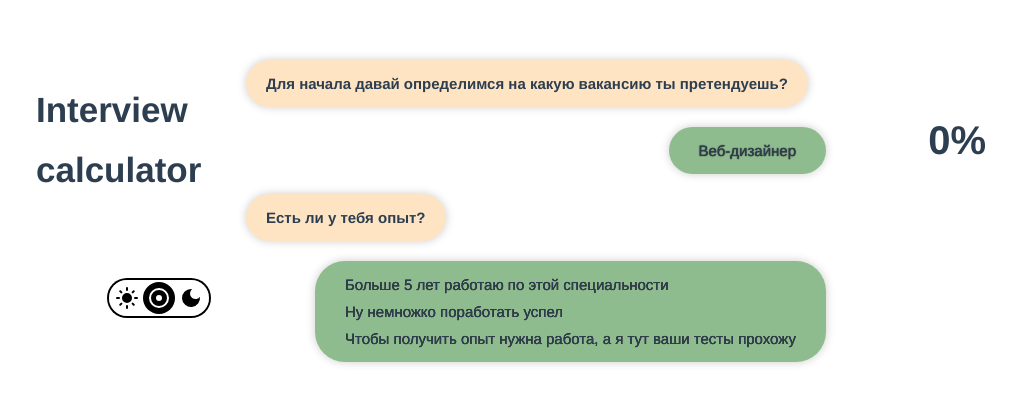
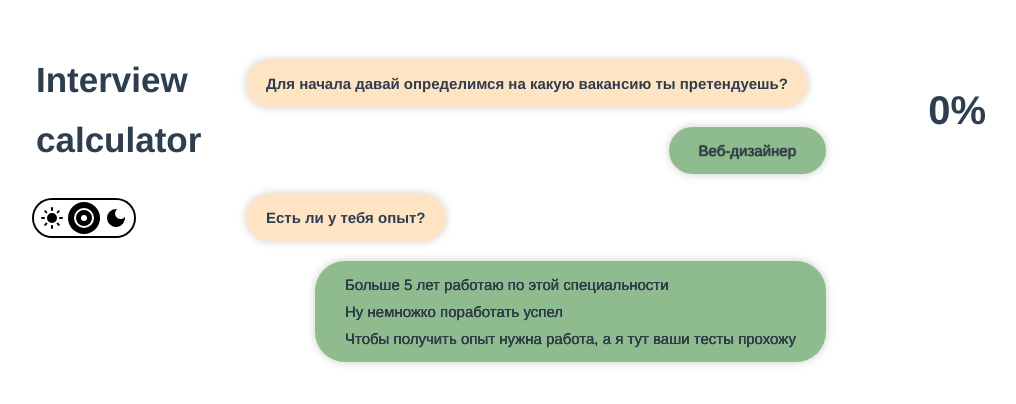
Before and after one commit to azzimandias/interview-calculator, a Vue app: page / in a window 1280 px wide. Both pictures are taken after a click on the element "Веб-дизайнер". Shown: the top 404 px of the page, without its empty margins (104-1120 px from the left). Built offline with nearby package versions, Linux system fonts and the light colour scheme.

Commit message:
New styles

```diff
--- a/src/styles/main.css
+++ b/src/styles/main.css
@@ -52,9 +52,9 @@ body::-webkit-scrollbar {
 
 .application-name {
     position: fixed;
-    top: 10%;
+    top: 50px;
     left: calc(50% - 850px);
-    width: 100px;
+    width: 200px;
     font-size: 50px;
     line-height: 60px;
     margin: 0;
@@ -73,8 +73,8 @@ body::-webkit-scrollbar {
 
 .switcher {
     position: fixed;
-    top: 35%;
-    left: calc(50% - 750px);
+    top: 200px;
+    left: calc(50% - 850px);
     margin: 0;
     padding: 2px;
     display: grid;
@@ -273,7 +273,7 @@ body::-webkit-scrollbar {
     }
 
     .switcher {
-        left: calc(50% - 560px);
+        left: calc(50% - 660px);
     }
 
     .chat {
@@ -288,7 +288,7 @@ body::-webkit-scrollbar {
     }
 
     .switcher {
-        left: calc(50% - 425px);
+        left: calc(50% - 500px);
     }
 
     .chat {
@@ -331,8 +331,7 @@ body::-webkit-scrollbar {
     }
 
     .switcher {
-        top: 25%;
-        left: calc(50% - 320px);
+        left: calc(50% - 380px);
     }
 
     .chat {
@@ -362,6 +361,7 @@ body::-webkit-scrollbar {
     }
 
     .switcher {
+        display: none;
         z-index: 1;
         top: calc(90% - 50px);
         left: -38px;
@@ -534,7 +534,7 @@ body::-webkit-scrollbar {
 .percent {
     position: fixed;
     line-height: 120px;
-    top: 10%;
+    top: 50px;
     right: calc(50% - 750px);
 }
 
```
